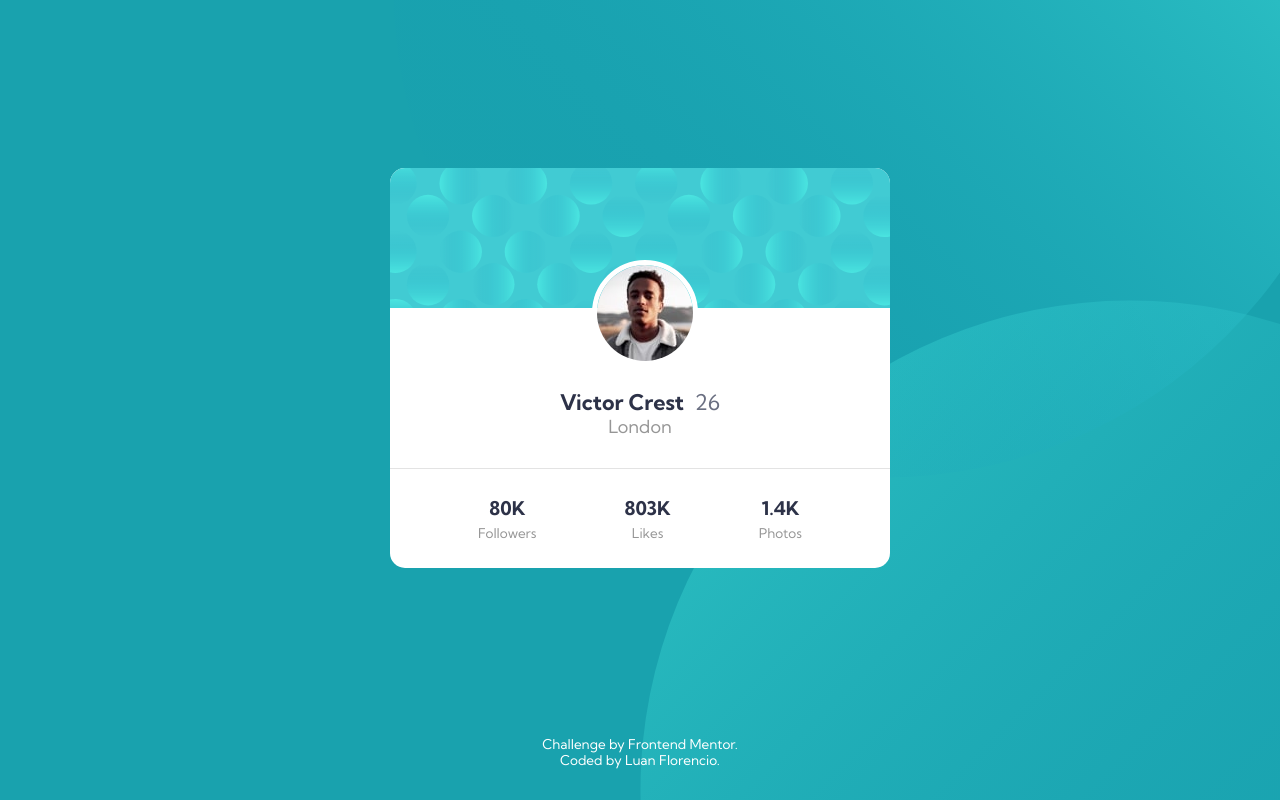
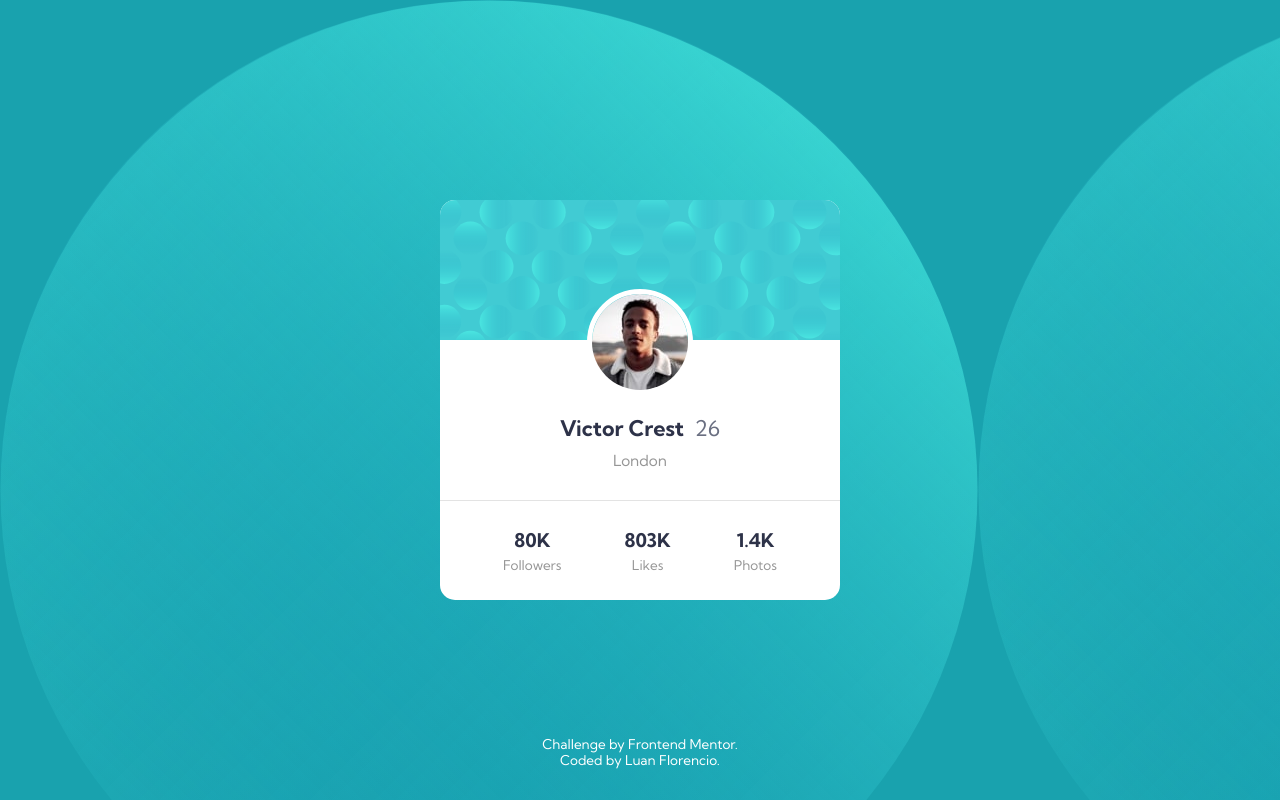
Before and after one commit to LuanFlorencioo/Profile-card-component, a plain HTML site: page index.html in a window 1280 px wide. Drawn offline with Linux system fonts and the light colour scheme.

Commit message:
New upgrade

```diff
--- a/index.html
+++ b/index.html
@@ -39,9 +39,11 @@
     </div>
   </main>
 
-  <footer class="attribution">
-    <p>Challenge by <a href="https://www.frontendmentor.io?ref=challenge" target="_blank">Frontend Mentor</a>.</p>
-    <p>Coded by <a href="#">Luan Florencio</a>.</p>
+  <footer>
+    <div class="attribution">
+      <p>Challenge by <a href="https://www.frontendmentor.io?ref=challenge" target="_blank">Frontend Mentor</a>.</p>
+      <p>Coded by <a href="#">Luan Florencio</a>.</p>
+    </div>
   </footer>
 </body>
 </html>
--- a/styles/styles.css
+++ b/styles/styles.css
@@ -2,14 +2,11 @@
 
 body {
     background-image: url(../images/bg-pattern-top.svg), url(../images/bg-pattern-bottom.svg);
-    background-repeat: no-repeat, no-repeat;
-    background-position: 130% -500px, 50vw 300px;
-
 }
 
 main {
     width: 100%;
-    height: 92%;
+    height: 100%;
     display: flex;
     justify-content: center;
     align-items: center;
@@ -17,7 +14,7 @@ main {
 
 .profile-card-component {
     width: 90%;
-    max-width: 500px;
+    max-width: 400px;
     min-width: 300px;
     height: 400px;
     border-radius: 15px;
@@ -31,12 +28,13 @@ section.status-avatar {
     background-image: url(../images/bg-pattern-card.svg);
     background-repeat: no-repeat;
     background-size: cover;
+    position: relative;
 }
 
 section.status-avatar img {
-    position: relative;
-    top: calc(100% - 48px);
-    left: calc(50% - 48px);
+    position: absolute;
+    top: calc(98% - 96px/2);
+    left: calc(50% - 106px/2);
 }
 
 section.profile {
@@ -49,8 +47,16 @@ section.profile {
 }
 
 section.profile .info {
+    text-align: center;
+}
+
+section.profile .info h1 {
+    margin-bottom: 10px;
+}
+
+section.profile .info h2 {
+    font-size: .85rem;
     margin-bottom: 30px;
-    text-align: center;
 }
 
 section.statistic {
@@ -68,7 +74,9 @@ section.statistic {
 }
 
 footer {
-    width: 100%;
     height: 8%;
+    position: absolute;
+    bottom: 0;
+    left: calc(50% - 195.656px/2);
     text-align: center;
 }
```
